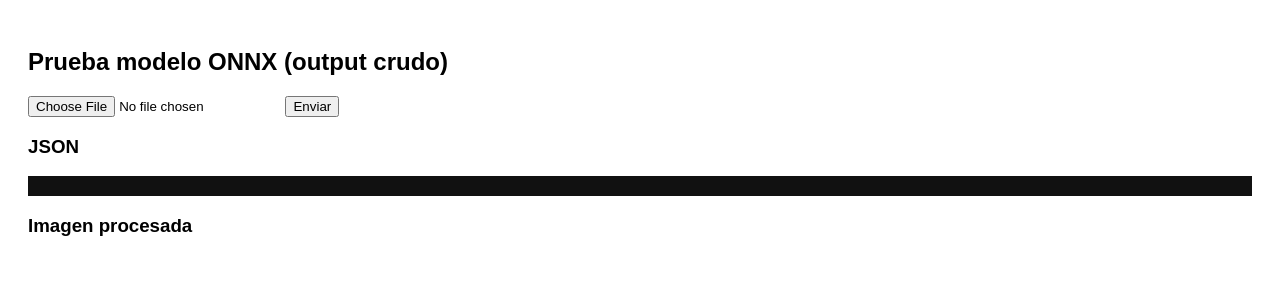
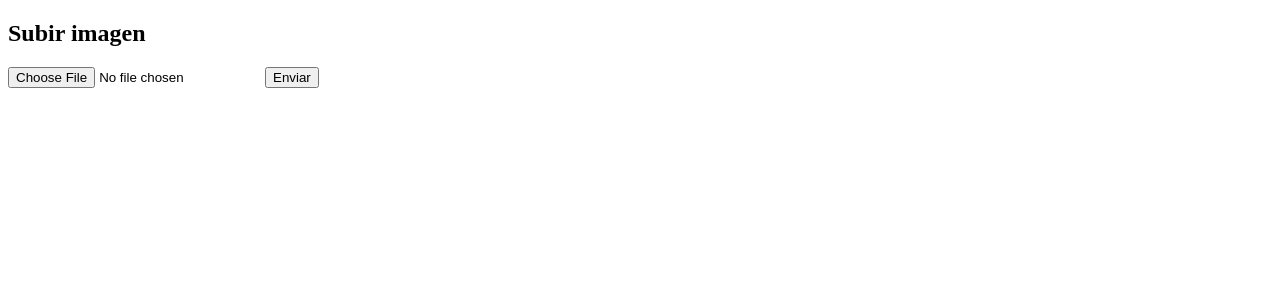
Before and after one commit to abrahamramost01-netizen/dmie, a Flask app: page / in a window 1280 px wide. Shown: the top 300 px of the page. Run offline with Flask 3, Linux system fonts and the light colour scheme.

Commit message:
Update test.html

```diff
--- a/templates/test.html
+++ b/templates/test.html
@@ -1,49 +1,29 @@
 <!DOCTYPE html>
-<html lang="es">
+<html>
 <head>
-    <meta charset="UTF-8">
-    <title>Test ONNX Dominó</title>
-    <style>
-        body { font-family: Arial; padding: 20px; }
-        pre { background: #111; color: #0f0; padding: 10px; }
-        img { max-width: 500px; margin-top: 10px; }
-    </style>
+    <meta charset="utf-8">
+    <title>YOLO Raw Test</title>
 </head>
 <body>
+    <h2>Subir imagen</h2>
 
-<h2>Prueba modelo ONNX (output crudo)</h2>
-
-<form id="form">
+    <form id="f">
         <input type="file" name="image" required>
-    <button type="submit">Enviar</button>
+        <button>Enviar</button>
     </form>
 
-<h3>JSON</h3>
     <pre id="out"></pre>
-
-<h3>Imagen procesada</h3>
-<img id="img">
+    <img id="img" style="max-width:500px">
 
     <script>
-document.getElementById("form").onsubmit = async (e) => {
+        document.getElementById("f").onsubmit = async (e) => {
             e.preventDefault();
             const fd = new FormData(e.target);
-
-    const res = await fetch("/infer", {
-        method: "POST",
-        body: fd
-    });
-
-    const data = await res.json();
-    document.getElementById("out").textContent =
-        JSON.stringify(data, null, 2);
-
-    if (data.image) {
-        document.getElementById("img").src =
-            "/processed/" + data.image;
+            const r = await fetch("/detect", { method:"POST", body: fd });
+            const j = await r.json();
+            document.getElementById("out").textContent = JSON.stringify(j, null, 2);
+            document.getElementById("img").src = "/processed/" + j.image;
         }
-};
     </script>
-
 </body>
 </html>
```
Lines whose indentation alone changed are shown as unchanged.
